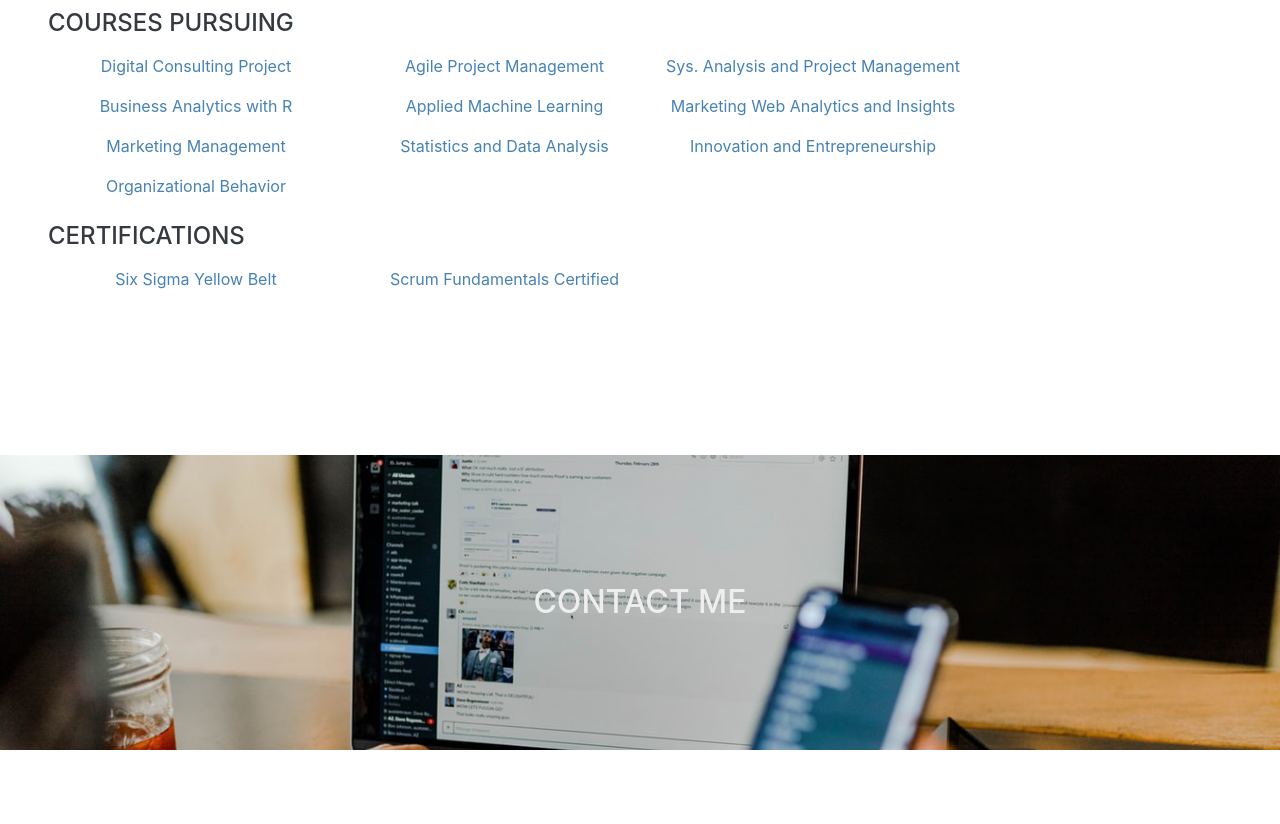
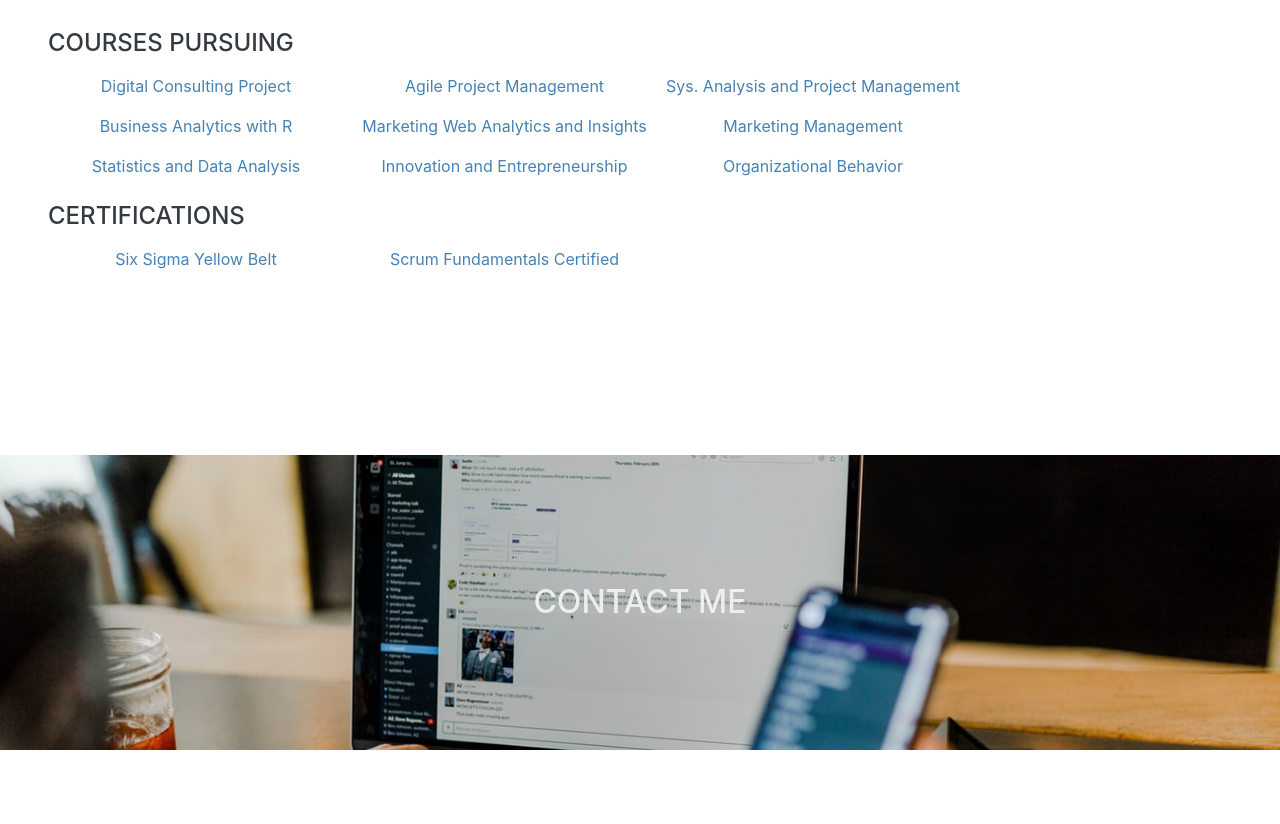
Before and after one commit to kevinkrzys/kevinfernandes.com, a website with bundled scripts: page index.html in a window 1280 px wide. Shown: the part 5360-6184 px from the top of the page. Built offline with nearby package versions, Linux system fonts and the light colour scheme; files whose address does not match are found by name; a web font is replaced by a local one.

Commit message:
sample course removed

```diff
--- a/index.html
+++ b/index.html
@@ -835,9 +835,6 @@
             <p>Business Analytics with R</p>
           </li>
           <li class="list-inline-item">
-            <p>Applied Machine Learning</p>
-          </li>
-          <li class="list-inline-item">
             <p>Marketing Web Analytics and Insights</p>
           </li>
           <li class="list-inline-item">
```
